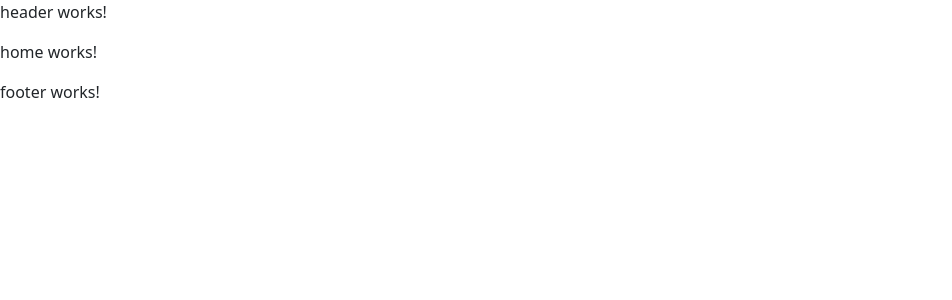
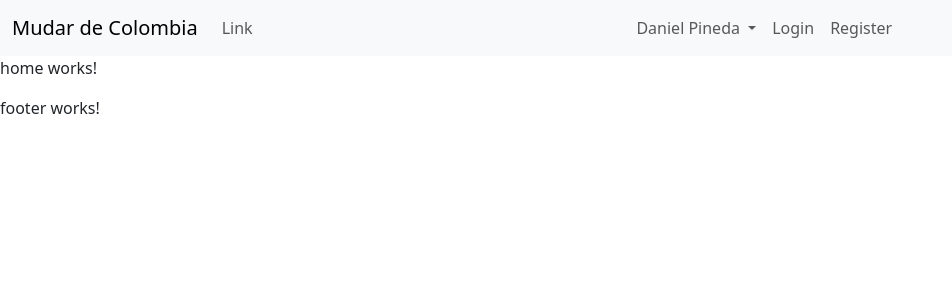
Before and after one commit to DanielP-27/FrontEnd-API-rest-Mudar, an Angular app: page / in a window 1280 px wide. Shown: the top 300 px of the page, without its empty margins (0-952 px from the left). Built offline with nearby package versions, Linux system fonts and the light colour scheme.

Commit message:
[+] header.component: Define estructura HTML

```diff
--- a/src/app/shared/header/header.component.html
+++ b/src/app/shared/header/header.component.html
@@ -1 +1,39 @@
-<p>header works!</p>
+<nav class="navbar navbar-expand-lg bg-body-tertiary">
+  <div class="container-fluid">
+    <a class="navbar-brand" routerLink="">Mudar de Colombia</a>
+    <button class="navbar-toggler" type="button" data-bs-toggle="collapse" data-bs-target="#navbarSupportedContent" aria-controls="navbarSupportedContent" aria-expanded="false" aria-label="Toggle navigation">
+      <span class="navbar-toggler-icon"></span>
+    </button>
+
+    <div class="collapse navbar-collapse" id="navbarSupportedContent">
+      <ul class="navbar-nav me-auto mb-2 mb-lg-0">
+        <li class="nav-item">
+          <a class="nav-link" routerLink="login">Link</a>
+        </li>
+      </ul>
+
+      <ul class="navbar-nav me-auto mb-2 mb-lg-0">
+
+        <li class="nav-item dropdown">
+          <a class="nav-link dropdown-toggle" href="#" role="button" data-bs-toggle="dropdown" aria-expanded="false">
+            Daniel Pineda
+          </a>
+          <ul class="dropdown-menu">
+            <li><a class="dropdown-item" href="#">Profile</a></li>
+            <li><a class="dropdown-item" href="#">Sell and Purchases</a></li>
+            <li><hr class="dropdown-divider"></li>
+            <li><a class="dropdown-item" href="#">Logout</a></li>
+          </ul>
+        </li>
+
+        <li class="nav-item">
+          <a class="nav-link" routerLink="login">Login</a>
+        </li>
+
+        <li class="nav-item">
+          <a class="nav-link" routerLink="register">Register</a>
+        </li>
+      </ul>
+    </div>
+  </div>
+</nav>
```
